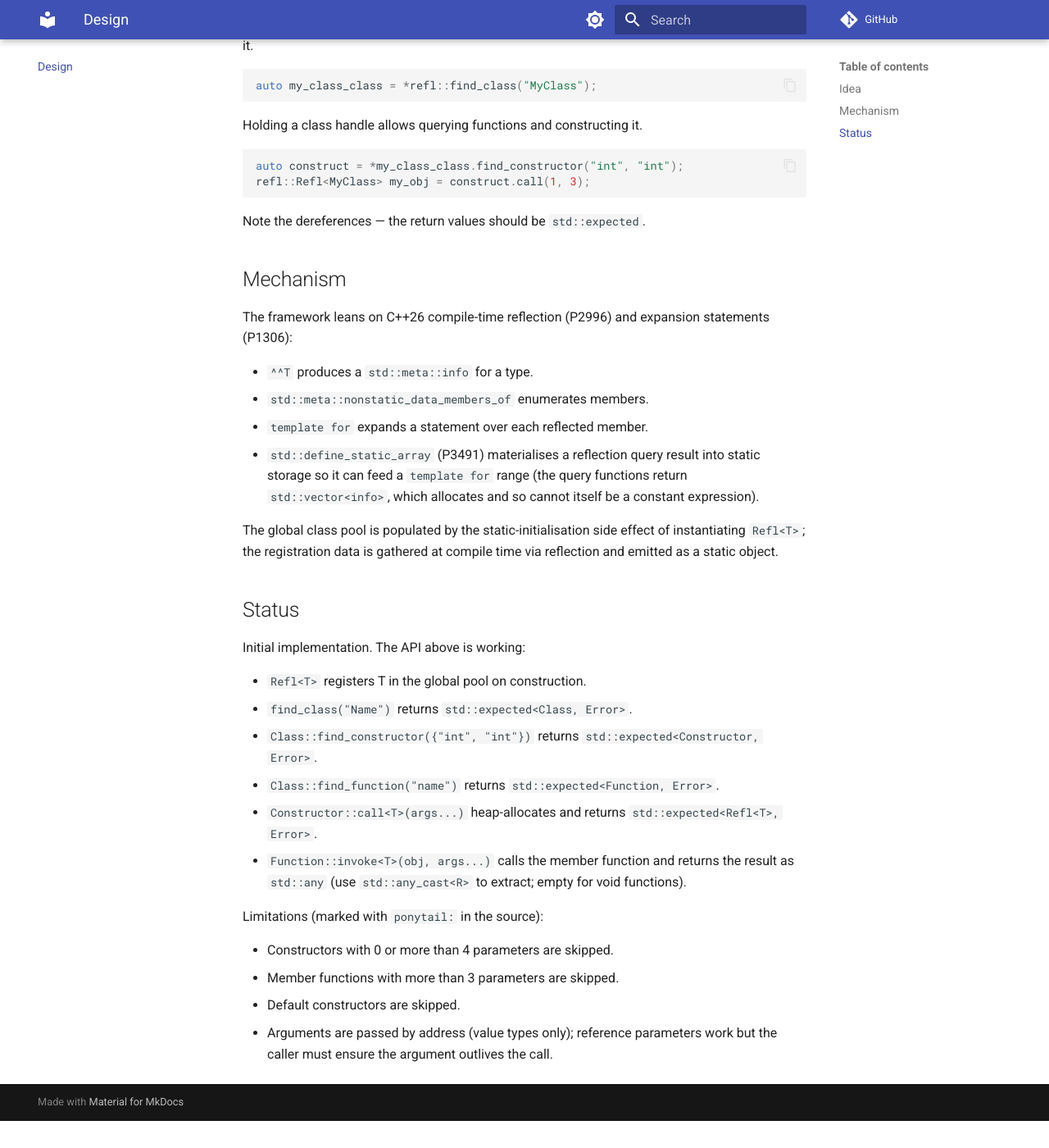
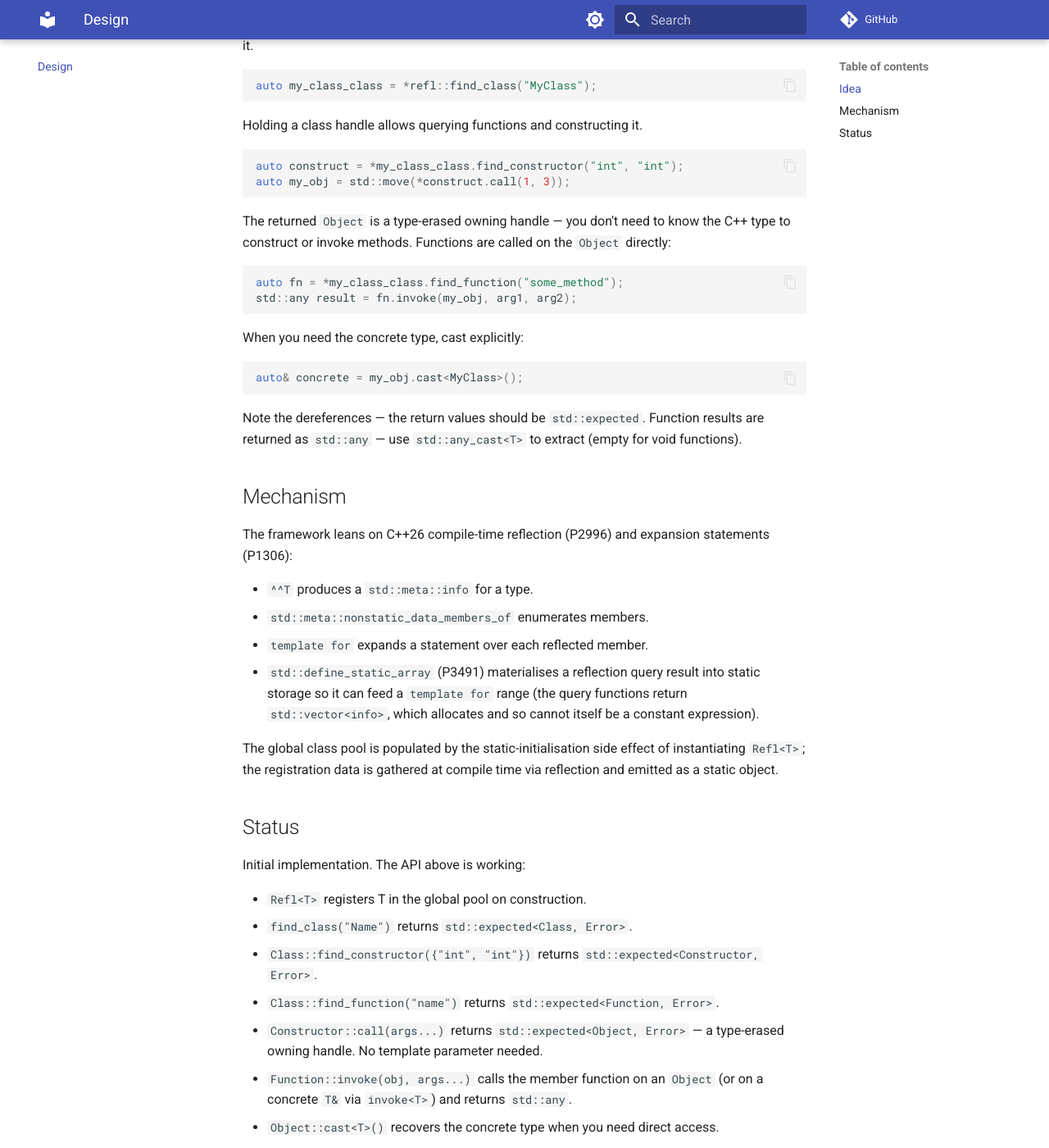
Before and after one commit to w2xel/refl, an MkDocs documentation site: the page built from docs/content/design.md, in a window 1280 px wide and 1400 px high, scrolled down 359 px. Shown: the whole window at 82% size. Built offline with MkDocs 1.6.1 and Material for MkDocs 9.7.7, drawn with Linux system fonts in a browser that asks for light colours; comment, search, counter and statistics services are not loaded; before the commit the page ends 1726 px from its top, so only the background shows below that.

Commit message:
Add type-erased Object and use std::any throughout
Constructor::call now returns std::expected<Object, Error> instead of
std::expected<Refl<T>, Error>. Object is a move-only, type-erased owning
handle — it holds a void*, a type-erased deleter, and the class name for
runtime safety. Callers no longer need to know the C++ type to construct
or invoke methods. Function::invoke(Object&, args...) takes the Object
directly; the typed invoke<T> overload remains for when you have the
concrete type. Object::cast<T>() is the explicit escape hatch. Function
return values use std::any (std::any_cast<T> to extract). README and
design docs updated to match the new API.

Generated by Mistral Vibe.
Co-Authored-By: Mistral Vibe <vibe@mistral.ai>

````diff
--- a/docs/content/design.md
+++ b/docs/content/design.md
@@ -19,10 +19,27 @@ Holding a class handle allows querying functions and constructing it.
 
 ```cpp
 auto construct = *my_class_class.find_constructor("int", "int");
-refl::Refl<MyClass> my_obj = construct.call(1, 3);
+auto my_obj = std::move(*construct.call(1, 3));
+```
+
+The returned `Object` is a type-erased owning handle — you don't need to know
+the C++ type to construct or invoke methods.  Functions are called on the
+`Object` directly:
+
+```cpp
+auto fn = *my_class_class.find_function("some_method");
+std::any result = fn.invoke(my_obj, arg1, arg2);
+```
+
+When you need the concrete type, cast explicitly:
+
+```cpp
+auto& concrete = my_obj.cast<MyClass>();
 ```
 
 Note the dereferences — the return values should be `std::expected`.
+Function results are returned as `std::any` — use `std::any_cast<T>` to
+extract (empty for void functions).
 
 ## Mechanism
 
@@ -49,9 +66,11 @@ Initial implementation. The API above is working:
 - `find_class("Name")` returns `std::expected<Class, Error>`.
 - `Class::find_constructor({"int", "int"})` returns `std::expected<Constructor, Error>`.
 - `Class::find_function("name")` returns `std::expected<Function, Error>`.
-- `Constructor::call<T>(args...)` heap-allocates and returns `std::expected<Refl<T>, Error>`.
-- `Function::invoke<T>(obj, args...)` calls the member function and returns the
-  result as `std::any` (use `std::any_cast<R>` to extract; empty for void functions).
+- `Constructor::call(args...)` returns `std::expected<Object, Error>` — a
+  type-erased owning handle.  No template parameter needed.
+- `Function::invoke(obj, args...)` calls the member function on an `Object`
+  (or on a concrete `T&` via `invoke<T>`) and returns `std::any`.
+- `Object::cast<T>()` recovers the concrete type when you need direct access.
 
 Limitations (marked with `ponytail:` in the source):
 
````
Also changed, not shown: README.md, 3 other files.
